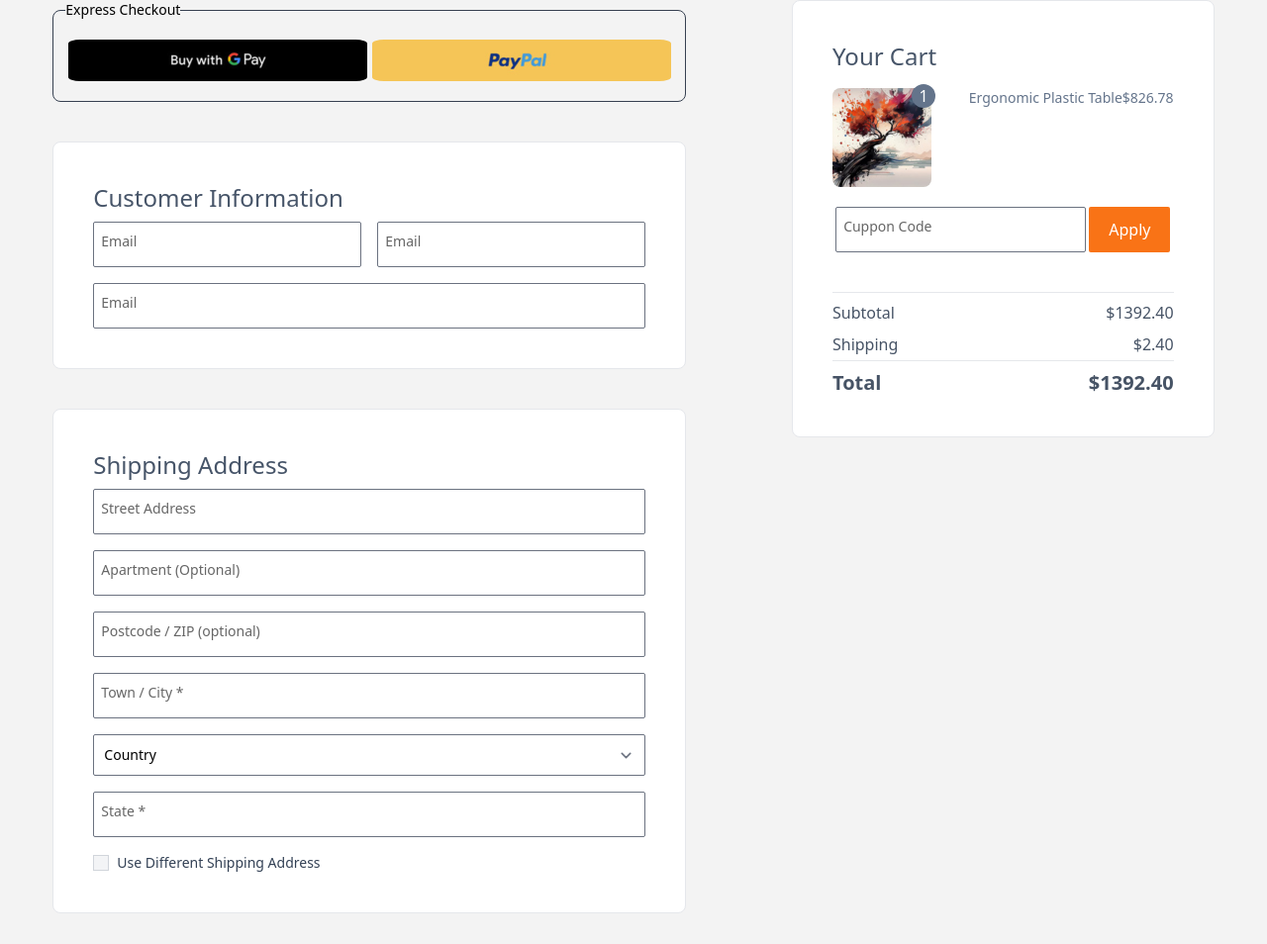
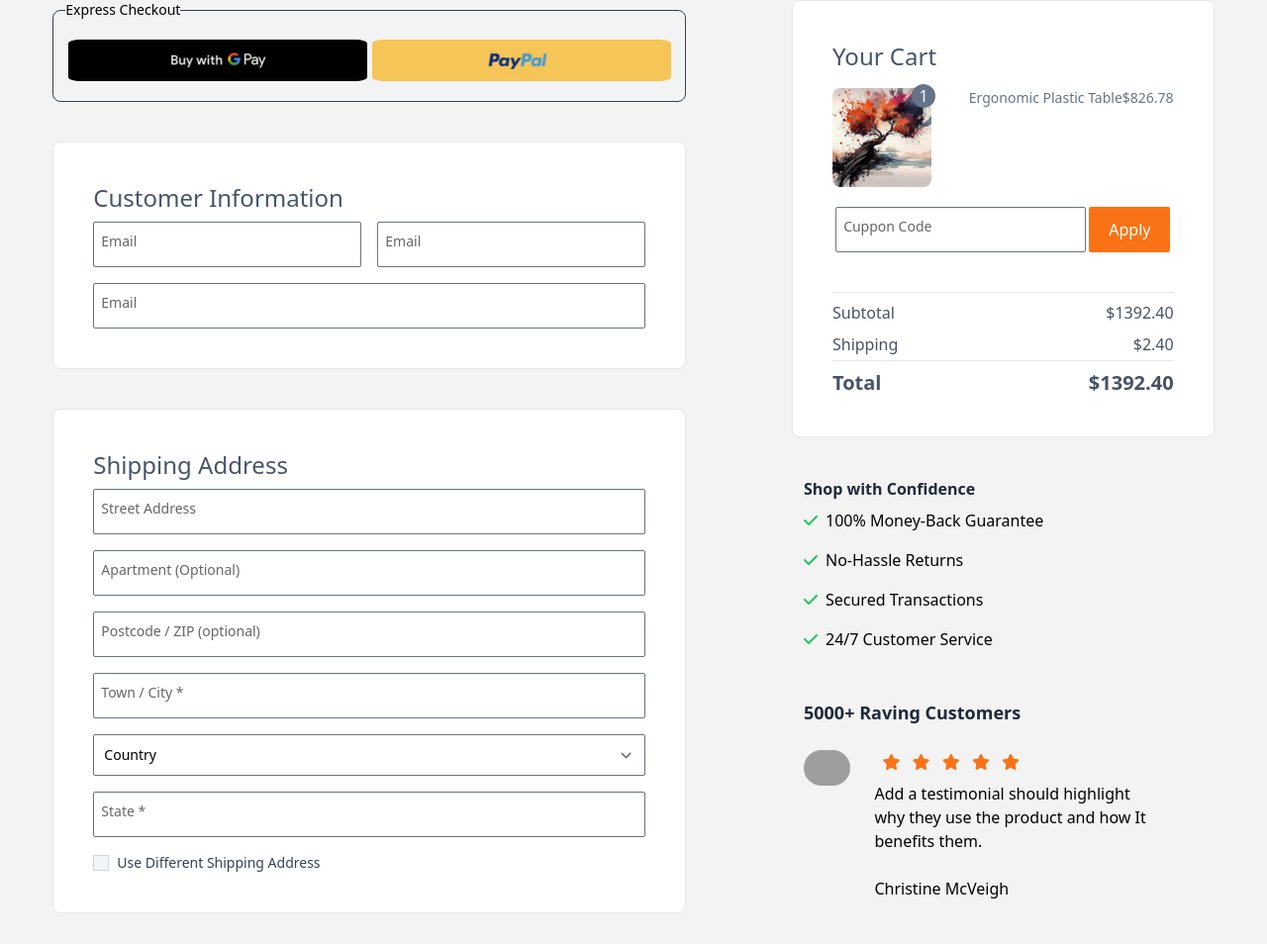
Before and after one commit to smais007/form, a plain HTML site: page index.html in a window 1280 px wide. Shown: the top 954 px of the page at 99% size. Drawn offline with nearby package versions, Linux system fonts and the light colour scheme; grey boxes are pictures that could not be loaded.

Commit message:
ratting section added

```diff
--- a/index.html
+++ b/index.html
@@ -6,6 +6,9 @@
     <meta name="viewport" content="width=device-width, initial-scale=1.0">
     <link href="https://cdnjs.cloudflare.com/ajax/libs/flowbite/2.2.1/flowbite.min.css" rel="stylesheet" />
     <script src="https://cdn.tailwindcss.com"></script>
+    <link rel="stylesheet" href="https://cdnjs.cloudflare.com/ajax/libs/font-awesome/6.5.1/css/all.min.css"
+        integrity="sha512-DTOQO9RWCH3ppGqcWaEA1BIZOC6xxalwEsw9c2QQeAIftl+Vegovlnee1c9QX4TctnWMn13TZye+giMm8e2LwA=="
+        crossorigin="anonymous" referrerpolicy="no-referrer" />
     <title>Form</title>
     <link rel="stylesheet" href="style.css">
 </head>
@@ -292,6 +295,53 @@
                     </div>
                 </div>
             </div>
+
+            <!-- Shop with Confidence and ratting-->
+            <div class="-mx-7 w-full p-10 ">
+                <div>
+                    <h1 class="text-slate-800 font-semibold">Shop with Confidence</h1>
+                    <div class="flex items-center gap-2 py-2">
+                        <i class="fa-solid fa-check text-green-500"></i>
+                        <p>100% Money-Back Guarantee</p>
+                    </div>
+                    <div class="flex items-center gap-2 py-2">
+                        <i class="fa-solid fa-check text-green-500"></i>
+                        <p>No-Hassle Returns</p>
+                    </div>
+                    <div class="flex items-center gap-2 py-2">
+                        <i class="fa-solid fa-check text-green-500"></i>
+                        <p>
+                            Secured Transactions</p>
+                    </div>
+                    <div class="flex items-center gap-2 py-2">
+                        <i class="fa-solid fa-check text-green-500"></i>
+                        <p>24/7 Customer Service</p>
+                    </div>
+                </div>
+                <div class="mt-10">
+                    <h1 class="text-slate-800 text-lg font-semibold mb-6">5000+ Raving Customers</h1>
+                    <div class="flex gap-6">
+                        <div>
+                            <img class="w-28 rounded-full" src="img/user.jpg" alt="">
+                        </div>
+                        <div>
+                            <div class="pb-2">
+                                <i class="fa-solid fa-star text-orange-500 ml-2"></i>
+                                <i class="fa-solid fa-star text-orange-500 ml-2"></i>
+                                <i class="fa-solid fa-star text-orange-500 ml-2"></i>
+                                <i class="fa-solid fa-star text-orange-500 ml-2"></i>
+                                <i class="fa-solid fa-star text-orange-500 ml-2"></i>
+                            </div>
+                            <p>Add a testimonial should highlight why they use the product and how It benefits them.
+                                <br>
+                                <br>
+
+                                Christine McVeigh
+                            </p>
+                        </div>
+                    </div>
+                </div>
+            </div>
         </div>
     </div>
 
```
Also changed, not shown: 1 other file.
